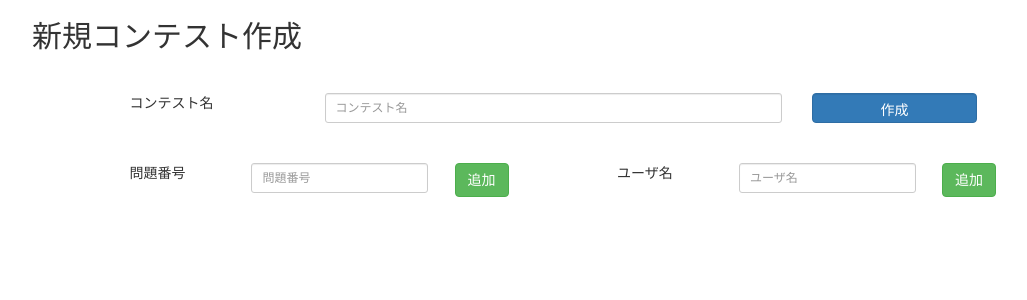
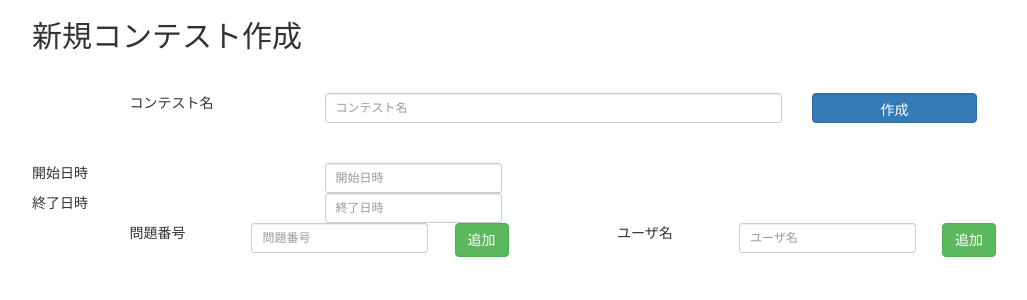
Before and after one commit to threepipes/yukicoder_problems, a Django app: a page that uses yukicoder_problems/virtual_contest/templates/virtual_contest/create_contest.html in a window 1280 px wide. Shown: the part 52-352 px from the top of the page, without its empty margins (38-1065 px from the left). Run offline with Django 3.2, Linux system fonts and the light colour scheme; some libraries are stand-ins or nearby versions.

Commit message:
コンテスト作成POST記述中．日付選択が要ることに気付いた．

```diff
--- a/docs/plan_virtual.txt
+++ b/docs/plan_virtual.txt
@@ -42,3 +42,6 @@ TODO
 
 追加されたユーザ集合が解いていない問題を列挙できる機能
 (できればレベルで選びたい)
+
+TODO
+Datetimepicker
--- a/yukicoder_problems/virtual_contest/static/virtual_contest/base.js
+++ b/yukicoder_problems/virtual_contest/static/virtual_contest/base.js
@@ -54,10 +54,11 @@ jQuery(function(){
             'success':function(response){
                 content = response.name;
                 if(content == ''){
-                    alert(content_type+': 番号'+name+'は存在しません');
+                    alert(content_type+' ID: '+name+'は存在しません');
                 }else{
                     form.val('');
                     display_name = content;
+                    // 文字列じゃなくてjQueryの記法に直す TODO
                     $(content_name).append(
                         '           <div class="'+ content_type +'">'+
                         '               <input type="hidden" name="'+ content_type +'[]" value="'+ name +'">'+
@@ -75,4 +76,19 @@ jQuery(function(){
     $('.added_content').on('click', '.delete', function(){
         $(this).parent().parent().remove();
     });
+
+    $('#submit').click(function(){
+        var users = $('#add_user_content').length;
+        var probs = $('#add_problem_content').length;
+        var contest_name = $(':text#input_name');
+        if(probs == 0){
+            alert('問題を追加してください．')
+            return;
+        }
+        if(users == 0){
+            alert('参加者を追加してください．')
+            return;
+        }
+
+    })
 });
--- a/yukicoder_problems/virtual_contest/templates/virtual_contest/create_contest.html
+++ b/yukicoder_problems/virtual_contest/templates/virtual_contest/create_contest.html
@@ -12,10 +12,22 @@
         <div class="col-sm-1"></div>
         <div class="col-sm-2">コンテスト名</div>
         <div class="col-sm-5 form-inline">
-            <input type="text" class="form-control input-sm" id="input_name" placeholder="コンテスト名" size=60>
+            <input type="text" class="form-control input-sm" id="input_name" placeholder="コンテスト名" size=60 required>
         </div>
         <div class="col-sm-2">
-            <input type="submit" value="作成" class="form-control input-sm btn btn-primary" />
+            <input type="submit" value="作成" class="form-control input-sm btn btn-primary" id="submit" />
+        </div>
+    </div>
+    <div class="row" id="start_time">
+        <div class="col-sm-3">開始日時</div>
+        <div class="col-sm-5 form-inline">
+            <input type="datetime" class="form-control input-sm" id="input_start" placeholder="開始日時">
+        </div>
+    </div>
+    <div class="row" id="end_time">
+        <div class="col-sm-3">終了日時</div>
+        <div class="col-sm-5 form-inline">
+            <input type="datetime" class="form-control input-sm" id="input_end" placeholder="終了日時">
         </div>
     </div>
     <div class="row">
--- a/yukicoder_problems/virtual_contest/views.py
+++ b/yukicoder_problems/virtual_contest/views.py
@@ -14,7 +14,12 @@ def index(request):
 
 
 def create_contest(request):
-    return render(request, 'virtual_contest/create_contest.html')
+    if request.method == 'POST':
+        contest_set = Contest.objects
+        contest_id = len(contest_set.all())
+        # TODO
+    else:
+        return render(request, 'virtual_contest/create_contest.html')
 
 
 def contest(request, contest_id):
```
